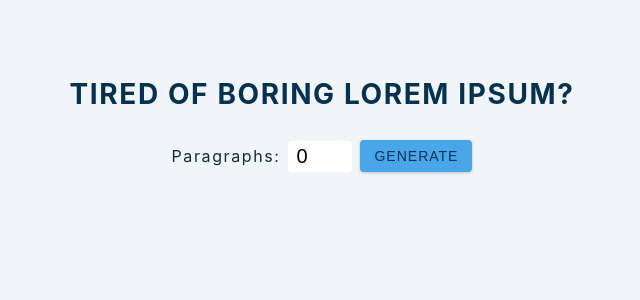
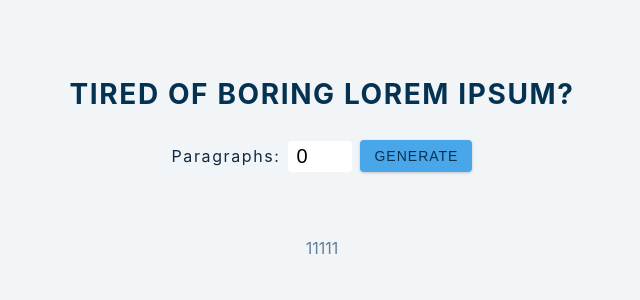
Before and after one commit to jobitoalv/loremIpsum, a React (Create React App) app: page / in a window 1280 px wide. Shown: the top 300 px of the page, without its empty margins (318-958 px from the left). Built offline with nearby package versions, Linux system fonts and the light colour scheme; the HTML template or start-up script is replaced by a standard one.

Commit message:
added some deme test

```diff
--- a/src/App.js
+++ b/src/App.js
@@ -22,6 +22,9 @@ function App() {
       />
       <button type="submit" className='btn'>generate</button>
     </form>
+    <article className='lorem-test'>
+      <p>11111</p>
+    </article>
   </section>
     )
 }
```
